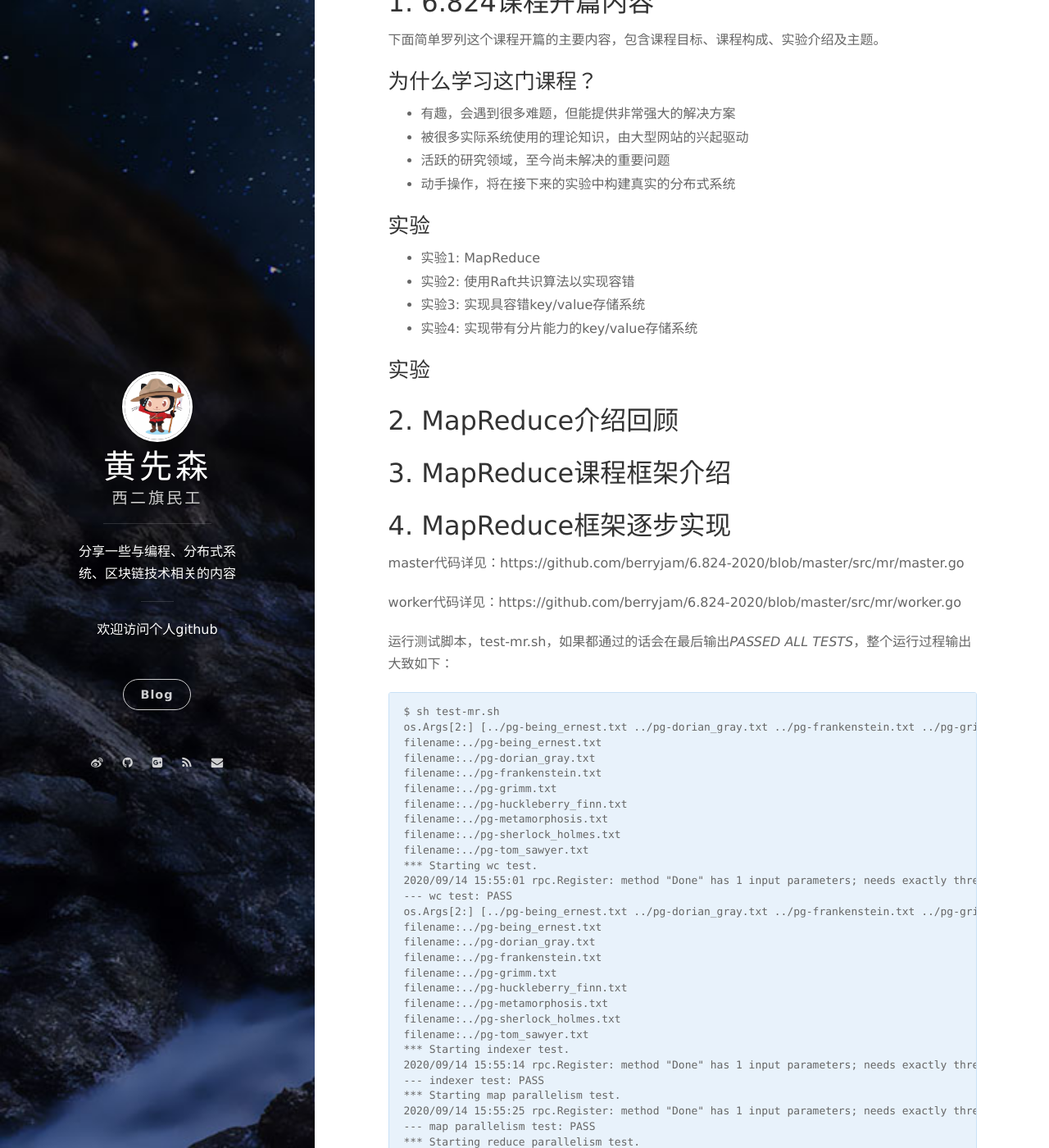
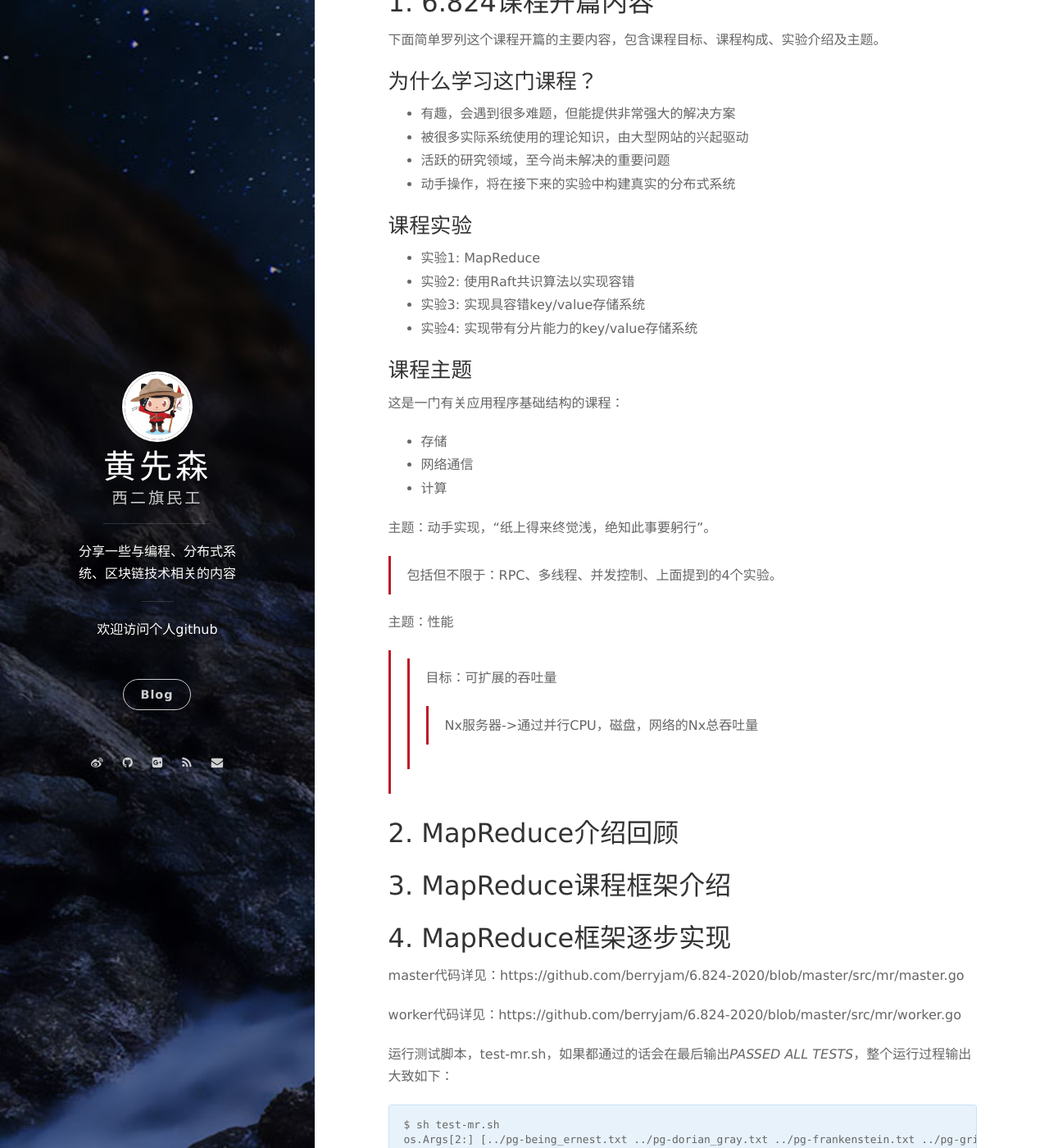
Before and after one commit to berryjam/berryjam.github.io, a Jekyll site: the page built from _posts/2020-09-12-6.824分布式系统课程系列(一):开篇&MapReduce介绍及框架实现.md, in a window 1280 px wide and 1400 px high, scrolled down 705 px. Shown: the whole window at 82% size. Built offline with Jekyll 4.4.1, drawn with Linux system fonts in a browser that asks for light colours; nearby versions of some CDN libraries; comment, search, counter and statistics services are not loaded.

Commit message:
Update 2020-09-12-6.824分布式系统课程系列(一):开篇&MapReduce介绍及框架实现.md

```diff
--- a/_posts/2020-09-12-6.824分布式系统课程系列(一):开篇&MapReduce介绍及框架实现.md
+++ b/_posts/2020-09-12-6.824分布式系统课程系列(一):开篇&MapReduce介绍及框架实现.md
@@ -25,19 +25,33 @@ tags: 分布式系统 MapReduce 6.824
 下面简单罗列这个课程开篇的主要内容，包含课程目标、课程构成、实验介绍及主题。
 
 ### 为什么学习这门课程？
+
 - 有趣，会遇到很多难题，但能提供非常强大的解决方案
 - 被很多实际系统使用的理论知识，由大型网站的兴起驱动
 - 活跃的研究领域，至今尚未解决的重要问题
 - 动手操作，将在接下来的实验中构建真实的分布式系统
 
-### 实验
+### 课程实验
+
 - 实验1: MapReduce
 - 实验2: 使用Raft共识算法以实现容错
 - 实验3: 实现具容错key/value存储系统
 - 实验4: 实现带有分片能力的key/value存储系统
 
-### 实验
+### 课程主题
 
+这是一门有关应用程序基础结构的课程：
+* 存储
+* 网络通信
+* 计算
+
+主题：动手实现，“纸上得来终觉浅，绝知此事要躬行”。
+
+> 包括但不限于：RPC、多线程、并发控制、上面提到的4个实验。
+
+主题：性能
+>> 目标：可扩展的吞吐量
+>>> Nx服务器->通过并行CPU，磁盘，网络的Nx总吞吐量
 
 ## 2. MapReduce介绍回顾
 
```
